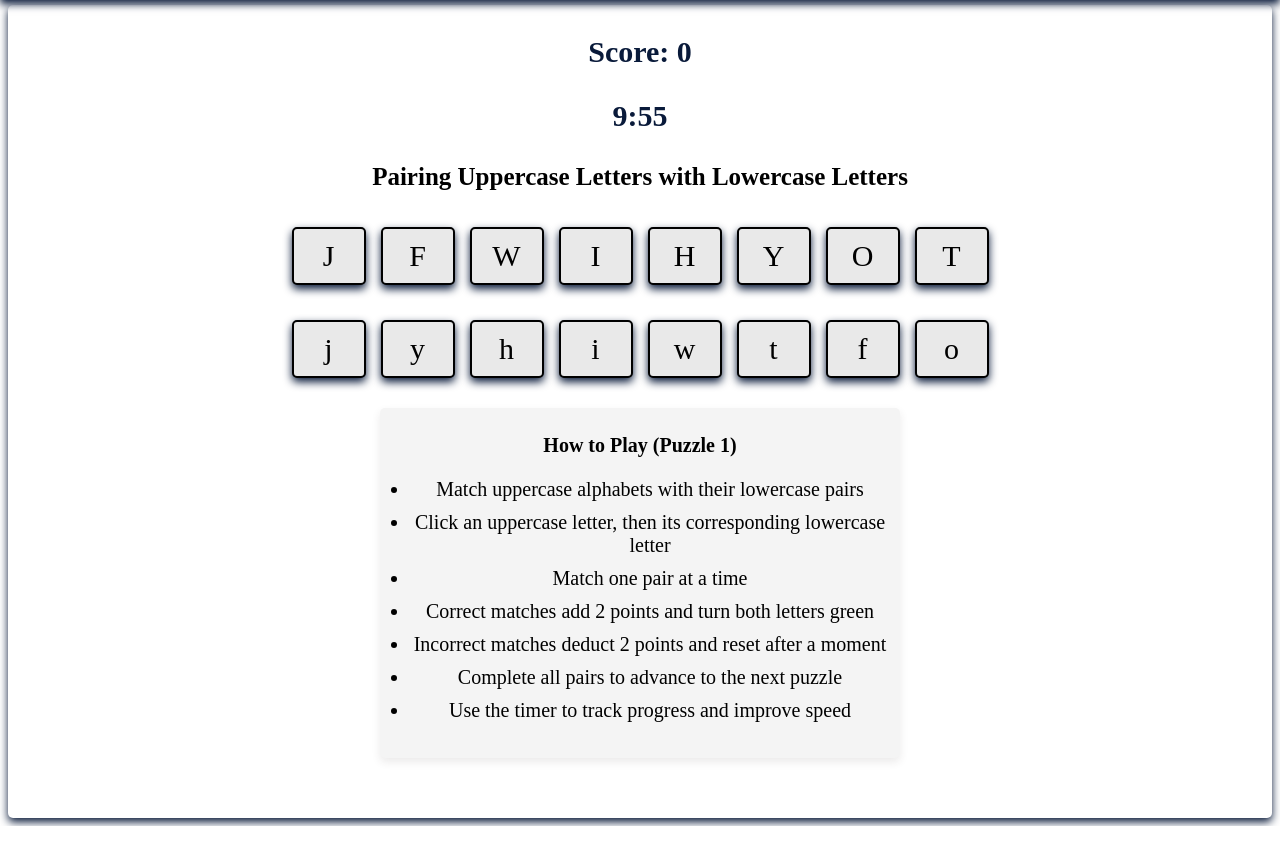
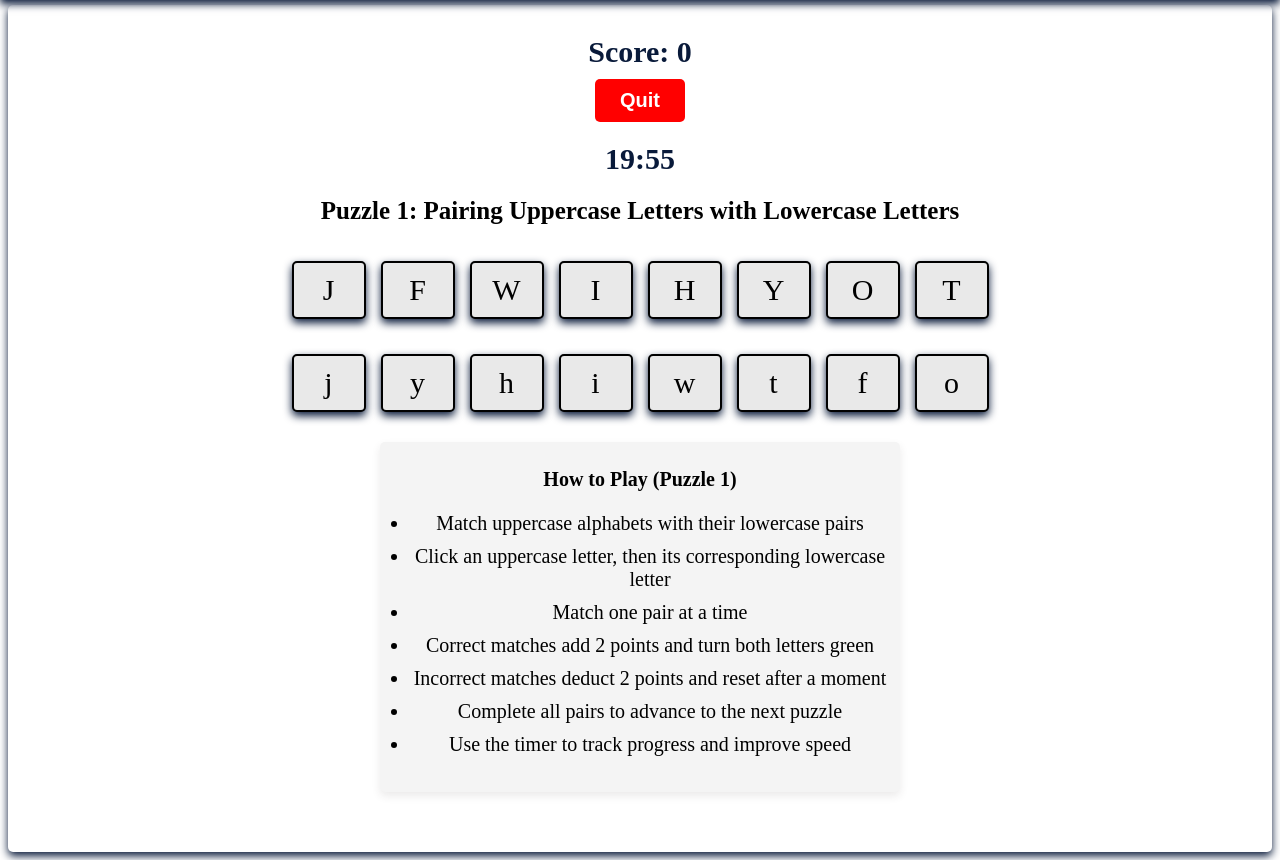
Before and after one commit to PreciousEzeigbo/Thinky-Tots, a Flask app: page /alphas in a window 1280 px wide. Shown: the part 75-935 px from the top of the page. Before the commit the page ends 901 px from the top, so only its background shows below. Run offline with Flask 3, Linux system fonts and the light colour scheme; the visitor is signed in with stand-in values (Sample User, id 1).

Commit message:
Update on user puzzle interactivity

```diff
--- a/public/static/css/alphas.css
+++ b/public/static/css/alphas.css
@@ -91,8 +91,8 @@ header .thinkytots-logo {
     text-align: center;
     padding: 10px;
     font-size: 30px;
-    width: 60px;
-    min-width: 60px;
+    width: 50px;
+    min-width: 50px;
     border-radius: 5px;
     border: 2px solid black;
     box-shadow: 0 4px 8px #091a3a;
@@ -104,8 +104,7 @@ header .thinkytots-logo {
     text-align: center;
     font-size: 30px;
     font-weight: bold;
-    margin-top: 30px;
-    margin-bottom: 30px;
+    margin-bottom: 20px;
     color: #091a3a;
 }
 
@@ -114,8 +113,8 @@ header .thinkytots-logo {
     font-size: 30px;
     font-weight: bold;
     margin-top: 30px;
-    margin-bottom: 30px;
     color: #091a3a;
+    margin-bottom: 10px;
 }
 
 .rules {
@@ -148,3 +147,15 @@ header .thinkytots-logo {
     padding-left: 0;
     position: relative;
 }
+
+#quitButton {
+    background-color: red;
+    color: white;
+    border: none;
+    padding: 10px 25px;
+    font-size: 20px;
+    font-weight: bold;
+    border-radius: 5px;
+    cursor: pointer;
+    margin-bottom: -10px;
+}
--- a/public/static/js/alphas.js
+++ b/public/static/js/alphas.js
@@ -2,6 +2,7 @@
 const lowercaseDisplay = document.getElementById("lowercase-alphabets");
 const timer = document.getElementById("time");
 const scoreUpdate = document.getElementById("score");
+const quitButton = document.getElementById("quitButton");
 let timerInterval;
 let puzzle1Complete = false;
 let puzzle2Complete = false;
@@ -35,6 +36,25 @@ function startTimer(duration) {
             timeLeft--;
         }
     }, 1000);
+}
+
+// Function to quit puzzle
+function toQuit() {
+    // Ask user before quitting puzzle
+    const confirmQuit = confirm("Are you sure you want to quit the puzzle?");
+    if (confirmQuit) {
+        // Stop the timer
+        clearInterval(timerInterval);
+
+        // Disable all alphabet interactions
+        disableInteractions();
+
+        // Optionally, show a message to indicate the game is paused or quit
+        alert("You have quit the game. Your progress will be lost.");
+
+        // Redirect to home.html after quitting
+        window.location.href = "/home";
+    }
 }
 
 // Function to disable all alphabet interactions
@@ -117,7 +137,7 @@ function setupPuzzle1() {
                     lowercaseBox.style.backgroundColor = "";
                     clickedUppercase.style.backgroundColor = "";
                     clickedUppercase = null;
-                }, 1000);
+                }, 2000);
 
                 // Incorrect match to deduct 2 points
                 score -= 2;
@@ -179,7 +199,7 @@ function setupPuzzle2() {
 
                     renderedAlphabets.style.pointerEvents = "auto";
                     displayedBoxes.forEach(box => box.style.pointerEvents = "auto");
-                }, 1000);
+                }, 2000);
 
                 // Incorrect match to deduct 3 points
                 score -= 3;
@@ -239,7 +259,7 @@ function setupPuzzle3() {
 
                     renderedAlphas.style.pointerEvents = "auto";
                     displayedItems.forEach(box => box.style.pointerEvents = "auto");
-                }, 2000);
+                }, 1500);
 
                 // Incorrect match to deduct 4 points
                 score -= 4;
@@ -258,9 +278,12 @@ function setupPuzzle3() {
 
 // DOM content loaded event
 document.addEventListener("DOMContentLoaded", function () {
-    startTimer(600);
+    startTimer(1200);
     shuffleLowercase();
     setupPuzzle1();
     setupPuzzle2();
     setupPuzzle3();
+
+    // Event listener for quit button
+    quitButton.addEventListener("click", toQuit);
 });
--- a/public/templates/alphas.html
+++ b/public/templates/alphas.html
@@ -17,8 +17,9 @@
     <section class="main-container">
         <div class="content">
             <p id="score">Score: 0</p>
-            <p id="time">TIMER</p>
-            <h1 id="puzzle-1">Pairing Uppercase Letters with Lowercase Letters</h1>
+            <button id="quitButton">Quit</button>
+            <p id="time">20:00</p>
+            <h1 id="puzzle-1">Puzzle 1: Pairing Uppercase Letters with Lowercase Letters</h1>
             <div class="alphabets" id="uppercase-alphabets">
                 <div class="box" id="A" class="uppercase">{{ uppercase_alphabet[0] }}</div>
                 <div class="box" id="B" class="uppercase">{{ uppercase_alphabet[1] }}</div>
@@ -53,7 +54,7 @@
                 </ul>
             </div>
 
-            <h2 id="puzzle-2" style="display: none;">Arrange Alphabets in Alphabetical Order</h2>
+            <h2 id="puzzle-2" style="display: none;">Puzzle 2: Arrange Alphabets in Alphabetical Order</h2>
             <div class="alphabets" id="alphabets-order" style="display: none;">
                 <div class="box" id="box-1"></div>
                 <div class="box" id="box-2"></div>
@@ -87,7 +88,7 @@
                 </ul>
             </div>
 
-            <h3 id="puzzle-3" style="display: none;">Unscramble the Alphabets in Alphabetical Order</h3>
+            <h3 id="puzzle-3" style="display: none;">Puzzle 3: Unscramble the Alphabets in Alphabetical Order</h3>
             <div class="alphabets" id="alphas-order" style="display: none;">
                 <div class="item" id="item-1"></div>
                 <div class="item" id="item-2"></div>
```
